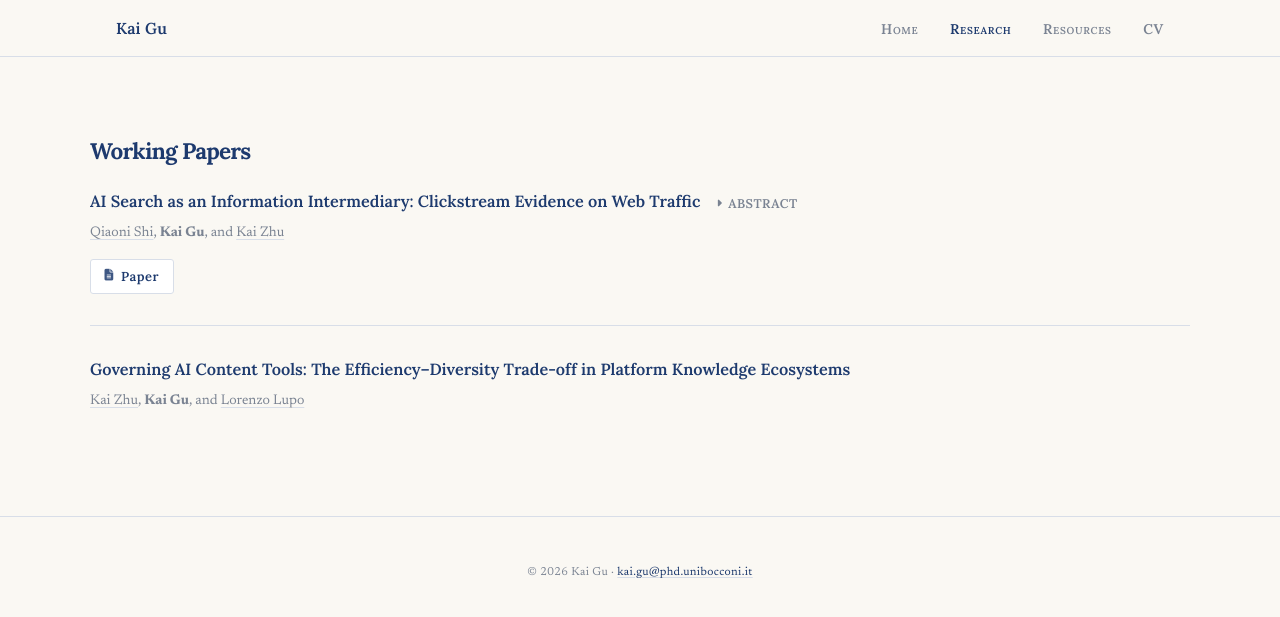
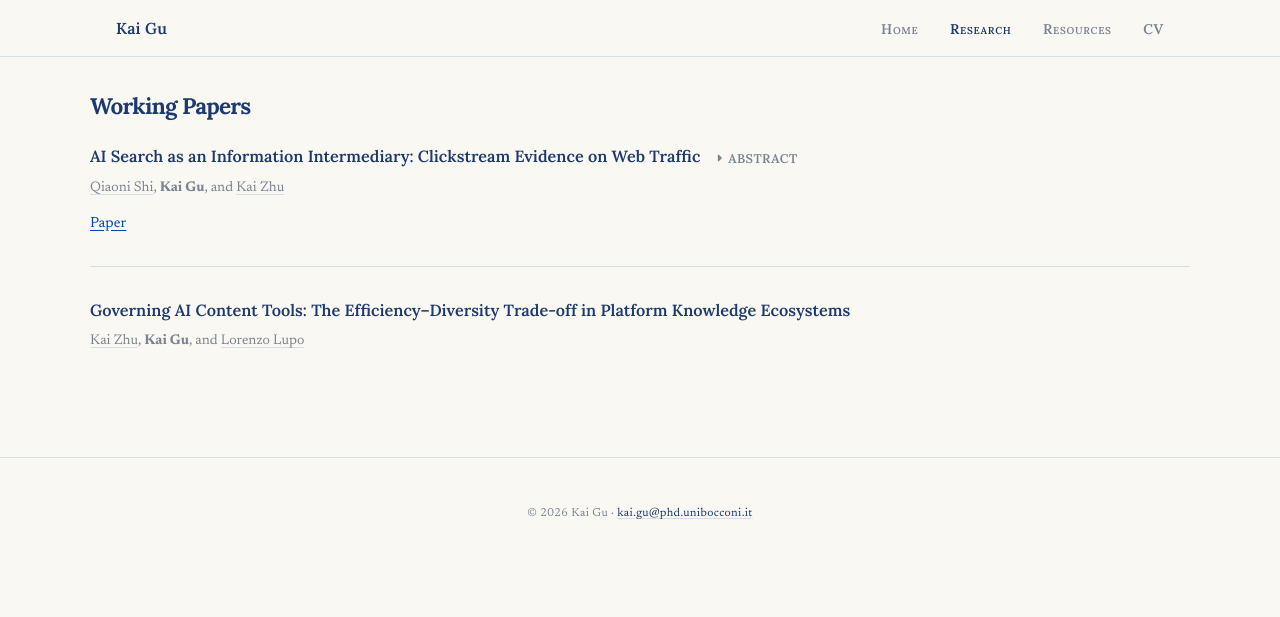
Before and after one commit to KaiGu2024/KaiGu2024.github.io, a Jekyll site: the page docs/research/index.html, which Jekyll copies as it is, in a window 1280 px wide. Shown: the top 617 px of the page. Built offline with Jekyll 4.4.1, drawn with Linux system fonts in a browser that asks for light colours.

Commit message:
simplify paper link and reduce research top spacing

```diff
--- a/docs/css/style.css
+++ b/docs/css/style.css
@@ -227,6 +227,7 @@ section:first-child { padding-top: 3.5rem; }
   font-size: 1.25rem;
 }
 
+.research-page .page-content { padding-top: 2rem; }
 .research-page .page-header { margin-bottom: 1.5rem; }
 .research-page .working-papers-title { margin-bottom: 0; }
 .research-page #research { padding-top: 0; }
@@ -497,30 +498,17 @@ h1 {
   display: flex;
   gap: 0.5rem;
   flex-wrap: wrap;
-  margin-top: 0.7rem;
+  margin-top: 0.25rem;
 }
 .paper-link {
-  display: inline-flex;
-  align-items: center;
-  gap: 0.4rem;
-  font-family: 'Lora', Georgia, serif;
-  font-size: 0.72rem;
-  font-weight: 600;
-  letter-spacing: 0.04em;
-  padding: 0.28rem 0.75rem;
-  border: 1px solid var(--border);
-  border-radius: 3px;
-  color: var(--navy);
-  background: var(--card);
-  text-decoration: none;
-  transition: border-color 0.15s, color 0.15s, background 0.15s;
+  font-family: var(--font-body);
+  font-size: 0.82rem;
+  font-weight: 400;
+  line-height: 1.5;
+  color: var(--accent);
+  text-decoration: underline;
+  text-decoration-color: currentColor;
 }
-.paper-link:hover {
-  border-color: var(--accent);
-  color: var(--accent);
-  text-decoration: none;
-}
-.paper-link i { font-size: 0.9em; opacity: 0.85; }
 
 .paper-tags {
   display: flex;
--- a/docs/research/index.html
+++ b/docs/research/index.html
@@ -45,7 +45,7 @@
         <div class="paper">
           <p class="paper-title"><a class="paper-title-link" href="https://arxiv.org/abs/2607.07652" target="_blank" rel="noopener noreferrer">AI Search as an Information Intermediary: Clickstream Evidence on Web Traffic</a><button class="abstract-toggle" aria-expanded="false" aria-controls="abstract-answering" title="Show abstract"><i class="fa-solid fa-caret-right"></i><span class="abstract-toggle-label">Abstract</span></button></p>
           <p class="paper-authors"><a href="https://qiaonishi.github.io/">Qiaoni Shi</a>, <strong>Kai Gu</strong>, and <a href="https://kaizhu.me/">Kai Zhu</a></p>
-          <div class="paper-links"><a href="https://arxiv.org/abs/2607.07652" target="_blank" rel="noopener noreferrer" class="paper-link"><i class="fa-solid fa-file-lines"></i> Paper</a></div>
+          <div class="paper-links"><a href="https://arxiv.org/abs/2607.07652" target="_blank" rel="noopener noreferrer" class="paper-link">Paper</a></div>
           <div class="paper-abstract" id="abstract-answering"><div class="paper-abstract-inner"><p>Search engines have long allocated attention on the web by routing users from queries to websites. AI search changes this arrangement because information needs can be resolved inside the intermediary. Using URL-level Comscore U.S. desktop clickstream, we compare ChatGPT and Google information-seeking occasions and exploit ChatGPT Search access expansions to estimate traditional search displacement. ChatGPT produces outbound clicks in only 5.2% of conversation sessions, far below Google&rsquo;s referral ratio. The remaining clicks are not a scaled-down Google stream: they skew toward specialized destinations and away from ad-supported sites. Wider access cuts search use by 9.4%, with search-referral losses largest for informational categories. Our findings identify a central economic shift in digital intermediation: AI search might satisfy information needs inside the intermediary while weakening the referral bargain that has linked search, traffic, and content production on the open web.</p></div></div>
         </div>
 
```
